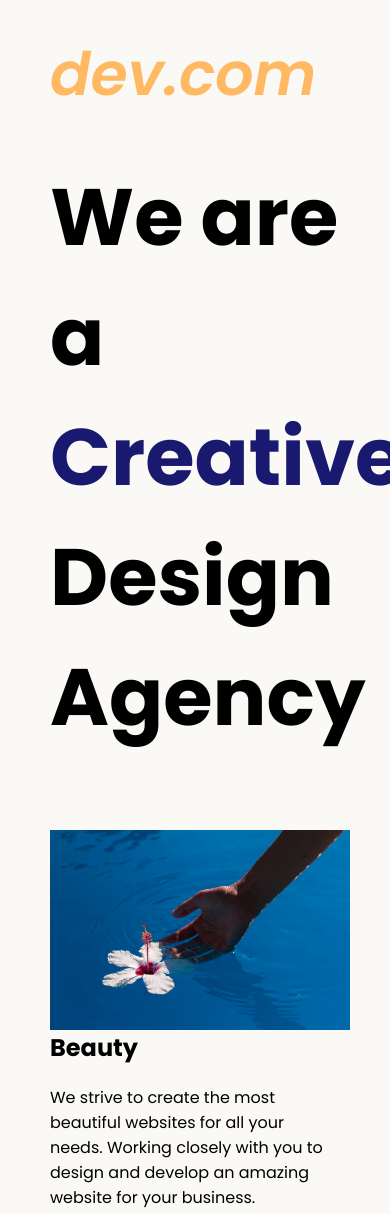
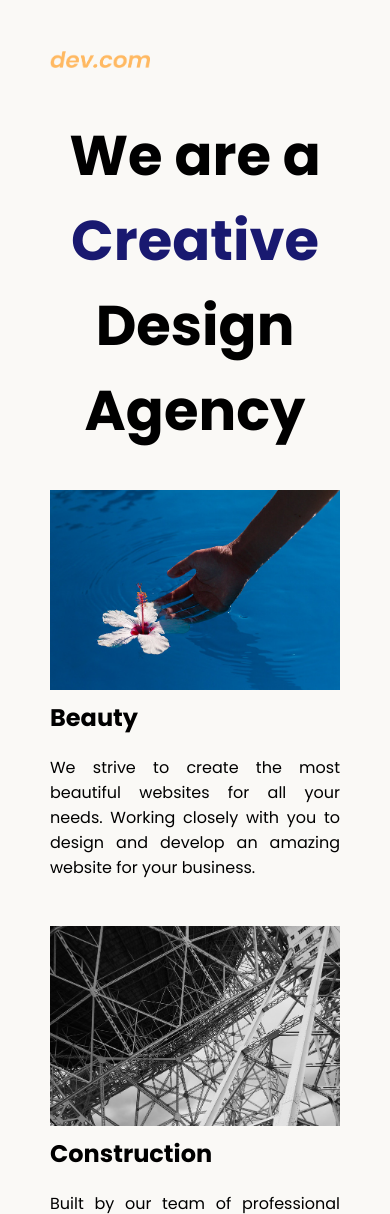
Before and after one commit to divinchi8/web-dev-bootcamps, a plain HTML site: page 8.4 Web Design Agency Project/index.html in a window 390 px wide. Shown: the top 1214 px of the page. Drawn offline with Linux system fonts and the light colour scheme.

Commit message:
new changes

```diff
--- a/8.4 Web Design Agency Project/index.html
+++ b/8.4 Web Design Agency Project/index.html
@@ -5,7 +5,7 @@
   <meta charset="UTF-8">
   <meta name="viewport" content="width=device-width, initial-scale=1.0">
   <title>Agency</title>
-  <link rel="stylesheet" href="./style.css">
+  <link rel="stylesheet" href="./solution.css">
   <link rel="preconnect" href="https://fonts.googleapis.com">
   <link rel="preconnect" href="https://fonts.gstatic.com" crossorigin>
   <link href="https://fonts.googleapis.com/css2?family=Poppins:wght@400;700&display=swap" rel="stylesheet">
@@ -14,7 +14,7 @@
 <body>
   <div class="main">
     <img class="logo" src="./assets/images/logo.png" alt="logo">
-    <h1 class="H1-text">We are a <span>Creative</span> Design Agency</h1>
+    <h1>We are a <span class="creative">Creative</span> <br />Design Agency</h1>
     <div class="left card"><img class="tile-image" src="./assets/images/beautiful.jpg" alt="hand and flower in water">
       <h2 class="card-title">Beauty</h2>
       <p class="card-text">We strive to create the most beautiful websites for all your needs. Working closely with you
@@ -23,7 +23,7 @@
         develop an amazing website for your business.</p>
     </div>
 
-    <div class="right card"><img class="tile-image2" src="./assets/images/construction.jpg" alt="metal structure">
+    <div class="right card"><img class="tile-image" src="./assets/images/construction.jpg" alt="metal structure">
       <h2 class="card-title">Construction</h2>
       <p>Built by our team of professional developers, we ensure the most rigourous and modern websites. Built from
         scratch using HTML and CSS. Only the best for you.</p>
--- a/8.4 Web Design Agency Project/style.css
+++ b/8.4 Web Design Agency Project/style.css
@@ -9,39 +9,59 @@ body {
 .main {
   flex: 1;
 }
-.left-card{
-  display: inline-block;
-
-}
-.right-card{
-  display: inline-block;
-}
-.tile-image{
-  height: 200px;
-  width: 300px;
-  float: left;
-}
-.tile-image2{
-  height: 200px;
-  width: 300px;
-  float: right;
-}
-
-.H1-text{
-  display: inline-block;
-  text-wrap: 50%;
-  /* width: 600px; */
-}
 
 h1 {
   font-size: 5rem;
-  display: inline-block;
-}
-span{
-  color: midnightblue;
 }
 
 footer {
   text-align: right;
   color: midnightblue;
 }
+
+.tile-image {
+  height: 200px;
+  float: left;
+  margin-right: 50px;
+}
+
+.card {
+  width: 45%;
+}
+
+.left {
+  float: left;
+}
+
+.right {
+  float: right;
+}
+
+.creative {
+  color: midnightblue;
+}
+
+@media (max-width: 680px) {
+  .logo {
+    width: 100px;
+  }
+
+  h1 {
+    font-size: 3.5rem;
+    text-align: center;
+  }
+
+  .card {
+    width: 100%;
+    display: block;
+    margin-bottom: 30px;
+    text-align: justify;
+  }
+
+  .card img {
+    margin-bottom: 10px;
+    width: 100%;
+    display: inline;
+    object-fit: cover;
+  }
+}
```
